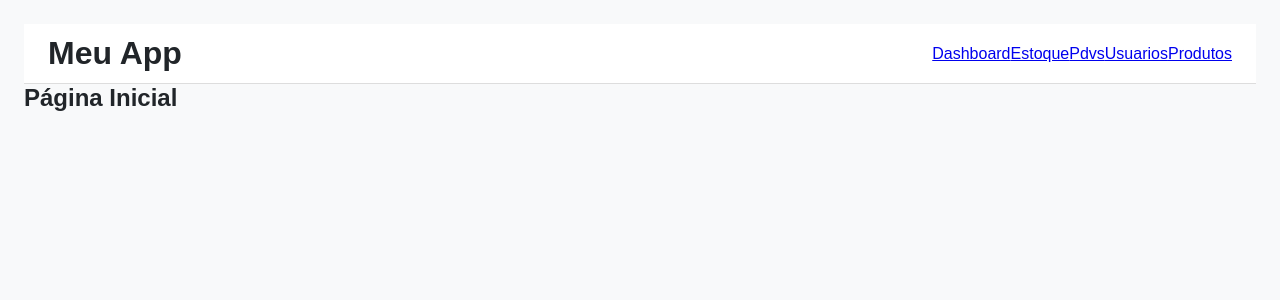
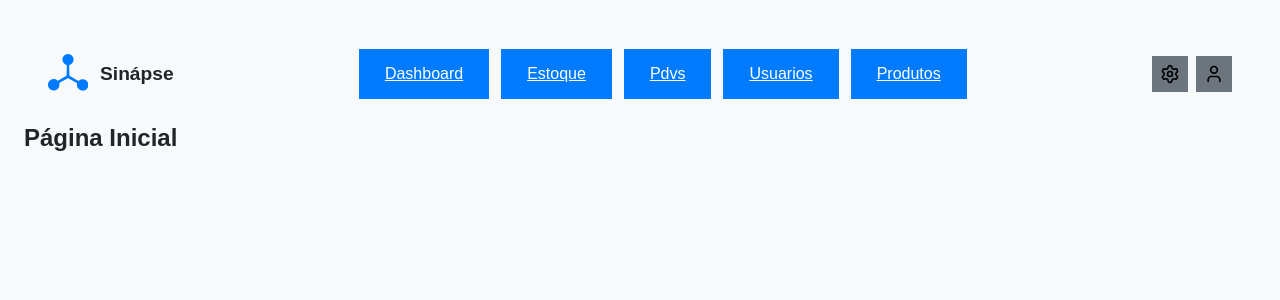
Before and after one commit to josielmaicon/Sinapse-ERP, a React (Vite) app in the folder interface/: page / in a window 1280 px wide. Shown: the top 300 px of the page. Built offline with nearby package versions, Linux system fonts and the light colour scheme; a web font is replaced by a local one.

Commit message:
topbar ajustada

```diff
--- a/interface/package.json
+++ b/interface/package.json
@@ -10,6 +10,7 @@
     "preview": "vite preview"
   },
   "dependencies": {
+    "lucide-react": "^0.544.0",
     "react": "^19.1.1",
     "react-dom": "^19.1.1",
     "react-router-dom": "^7.9.3"
--- a/interface/src/components/layout.css
+++ b/interface/src/components/layout.css
@@ -1,9 +1,58 @@
 .topbar {
-  height: 60px;
+  height: 100px;
   display: flex;
   align-items: center;
   justify-content: space-between;
   padding: 0 var(--layout-margin);
-  background: white;
-  border-bottom: 1px solid #ddd;
+  background: transparent;
+  border-bottom: none;
 }
+
+.topbar-left {
+  display: flex;
+  align-items: center;
+  gap: 12px;
+}
+
+.app-name {
+  font-weight: 600;
+  font-size: 1.2rem;
+}
+
+.nav-links {
+  display: flex;
+  gap: 12px;
+}
+
+.nav-btn {
+  padding: 16px 26px;
+  background: var(--color-primary);
+  color: white;
+  border: none;
+  cursor: pointer;
+  font-weight: 500;
+  transition: 0.2s;
+}
+
+.nav-btn:hover {
+  background: #0056b3;
+}
+
+.topbar-right {
+  display: flex;
+  gap: 8px;
+}
+
+.icon-btn {
+  background: var(--color-secondary);
+  border: none;
+  padding: 8px;
+  display: flex;
+  align-items: center;
+  justify-content: center;
+  cursor: pointer;
+}
+
+.icon-btn:hover {
+  background: #495057;
+}
--- a/interface/src/components/layout.jsx
+++ b/interface/src/components/layout.jsx
@@ -1,18 +1,38 @@
 import React from 'react';
 import { Outlet, NavLink } from 'react-router-dom';
+import { Settings, User } from 'lucide-react';
+import Logo from './Logo';
 import routes from '../routes';
 import './Layout.css';
 
 export default function Layout() {
   return (
-    <div>
+    <div className="app-wrapper">
       <header className="topbar">
-        <h1>Meu App</h1>
+        {/* Lado esquerdo: logo + nome */}
+        <div className="topbar-left squircle">
+          <Logo size={40} />
+          <span className="app-name">Sinápse</span>
+        </div>
+
+        {/* Navegação no meio */}
         <nav className="nav-links">
           {routes.map(({ path, name }) => (
-            <NavLink key={path} to={path} end={path === '/'}>{name}</NavLink>
+            <NavLink key={path} to={path} className="nav-btn squircle">
+              {name}
+            </NavLink>
           ))}
         </nav>
+
+        {/* Lado direito: ícones */}
+        <div className="topbar-right">
+          <button className="icon-btn squircle">
+            <Settings size={20} />
+          </button>
+          <button className="icon-btn squircle">
+            <User size={20} />
+          </button>
+        </div>
       </header>
 
       <main className="app-container">
--- /dev/null
+++ b/interface/src/components/logo.jsx
@@ -0,0 +1,17 @@
+// src/components/Logo.jsx
+import React from 'react';
+
+export default function Logo({ size = 40, color = '#007bff', className = '' }) {
+  return (
+    <svg
+      xmlns="http://www.w3.org/2000/svg"
+      viewBox="0 0 103 103"
+      width={size}
+      height={size}
+      fill={color}
+      className={className}
+    >
+      <path d="M89.8,64.74c-4.15-.17-7.94,1.38-10.72,3.98-.54.5-1.34.6-1.97.22l-20.33-12.13c-1.09-.65-1.76-1.82-1.78-3.09l-.34-23.92c-.01-.73.47-1.38,1.16-1.59,5.96-1.85,10.27-7.46,10.15-14.06C65.83,6.43,59.5.12,51.77,0s-14.67,6.38-14.67,14.43c0,6.48,4.27,11.95,10.14,13.78.7.22,1.19.86,1.18,1.6l-.34,23.92c-.02,1.27-.69,2.44-1.78,3.09l-19.59,11.69c-.63.38-1.43.28-1.97-.21-2.78-2.57-6.55-4.09-10.67-3.9-7.37.32-13.81,6.83-14.06,14.2-.29,8.49,6.6,15.45,15.07,15.25,7.78-.18,14.14-6.49,14.38-14.27.04-1.32-.09-2.61-.38-3.83-.17-.72.15-1.46.79-1.82l19.88-11.1c1.11-.62,2.46-.62,3.56,0l20.68,11.55c.64.36.96,1.1.8,1.81-.28,1.22-.41,2.5-.37,3.82.26,7.76,6.61,14.07,14.38,14.27,8.5.22,15.43-6.76,15.15-15.28-.26-7.67-6.47-13.93-14.14-14.25Z" />
+    </svg>
+  );
+}
--- a/interface/src/styles/GlobalStyles.css
+++ b/interface/src/styles/GlobalStyles.css
@@ -22,7 +22,10 @@
   --layout-max-width: 1200px;
 
   /* Componentes */
-  --squircle-radius: 20pt;
+  --btn_squircle-radius: 30pt; /* Agora relativo ao tamanho do elemento */
+  --mdl_squircle-radius: 25pt; /* Agora relativo ao tamanho do elemento */
+  --inp_squircle-radius: 25pt; /* Agora relativo ao tamanho do elemento */
+  --chx_squircle-radius: 25pt; /* Agora relativo ao tamanho do elemento */
   --element-padding: 12px 20px;
 }
 
@@ -47,10 +50,10 @@ h1, h2, h3, h4 {
 }
 
 /* ============================
-   Squircle
+   Squircle global
    ============================ */
 .squircle {
-  --squircle-displacement: var(--squircle-radius);
+  --squircle-displacement: var(--btn_squircle-radius);
 
     clip-path: shape(
       from 0 var(--squircle-displacement),
@@ -77,16 +80,9 @@ h1, h2, h3, h4 {
   cursor: pointer;
   transition: 0.2s;
 }
-.btn:hover {
-  background: #0056b3;
-}
-.btn:disabled {
-  background: #ccc;
-  cursor: not-allowed;
-}
-.btn.squircle {
-  /* aplica squircle */
-}
+.btn:hover { background: #0056b3; }
+.btn:disabled { background: #ccc; cursor: not-allowed; }
+.btn.squircle { clip-path: var(--squircle); }
 
 /* ============================
    Cards / Módulos
@@ -96,9 +92,7 @@ h1, h2, h3, h4 {
   padding: var(--element-padding);
   box-shadow: 0 2px 6px rgba(0,0,0,0.1);
 }
-.card.squircle {
-  /* aplica squircle */
-}
+.card.squircle { clip-path: var(--squircle); }
 
 /* ============================
    Inputs
@@ -108,9 +102,7 @@ h1, h2, h3, h4 {
   padding: var(--element-padding);
   outline: none;
 }
-.input.squircle {
-  /* aplica squircle */
-}
+.input.squircle { clip-path: var(--squircle); }
 
 /* ============================
    Checkbox
@@ -123,9 +115,5 @@ h1, h2, h3, h4 {
   background: white;
   cursor: pointer;
 }
-.checkbox.squircle {
-  /* aplica squircle */
-}
-.checkbox:checked {
-  background: var(--color-primary);
-}
+.checkbox.squircle { clip-path: var(--squircle); }
+.checkbox:checked { background: var(--color-primary); }
```
Also changed, not shown: 1 other file (tests, documents, lock files or other folders). Lines whose indentation alone changed are shown as unchanged.
